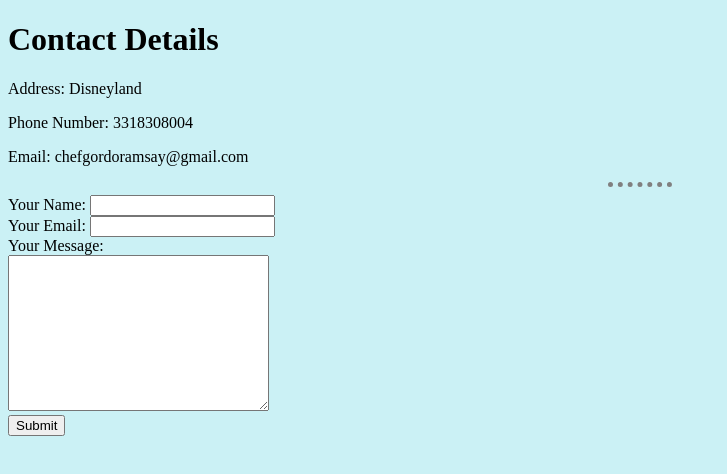
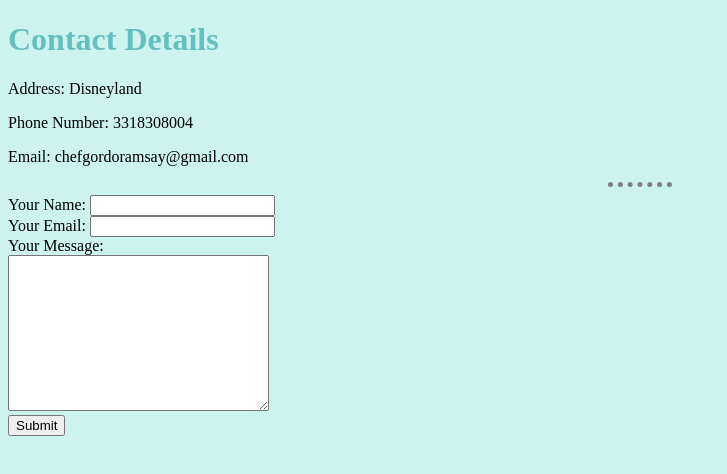
Before and after one commit to Gio1990/CV, a plain HTML site: page ContactMe.html in a window 1280 px wide. Shown: the whole page, without its empty margins (0-727 px from the left). Drawn offline with Linux system fonts and the light colour scheme; files that its build step writes are made by us from their sources.

Commit message:
Added color to h1 & h3

```diff
--- a/styles.css
+++ b/styles.css
@@ -1,5 +1,13 @@
 body {
-  background-color: #CBF1F5;
+  background-color: #CCF3EE;
+}
+
+h1 {
+  color: #66BFBF;
+}
+
+h3 {
+  color: #66BFBF;
 }
 
 hr {
```
